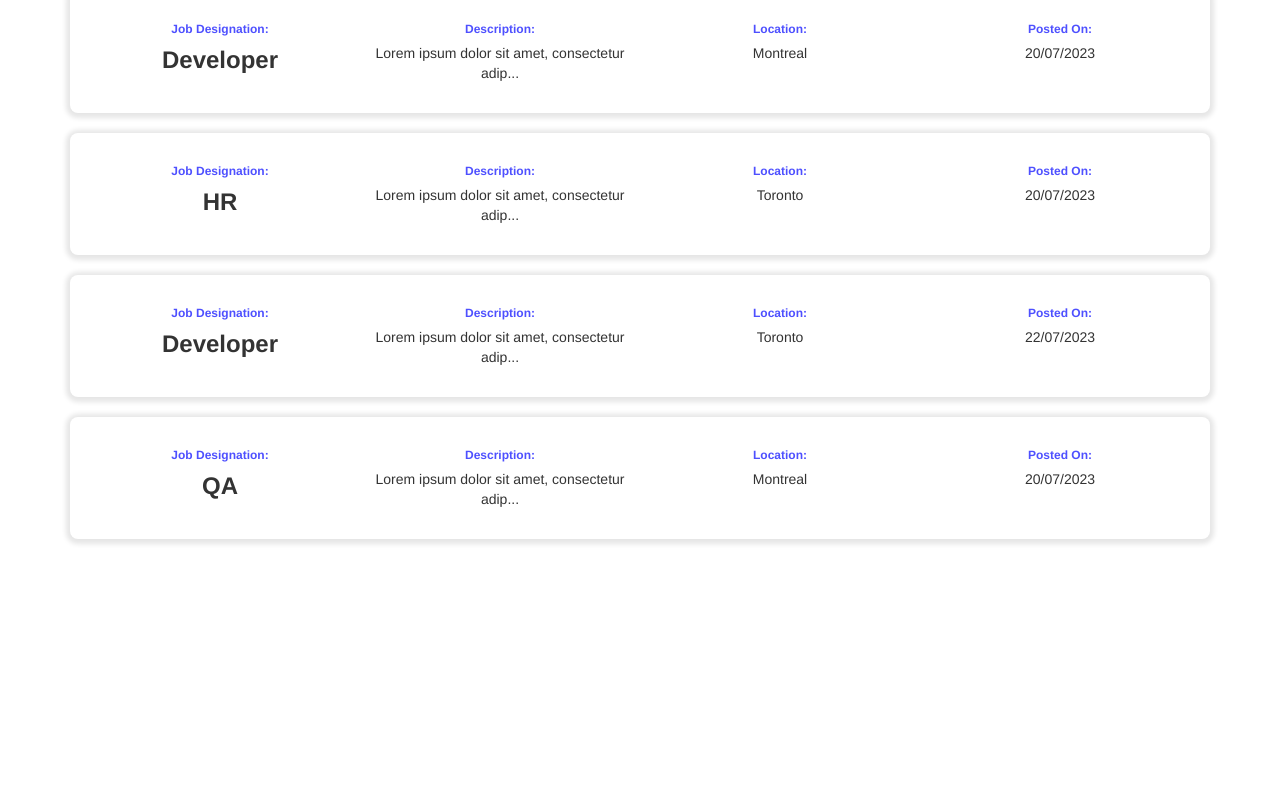
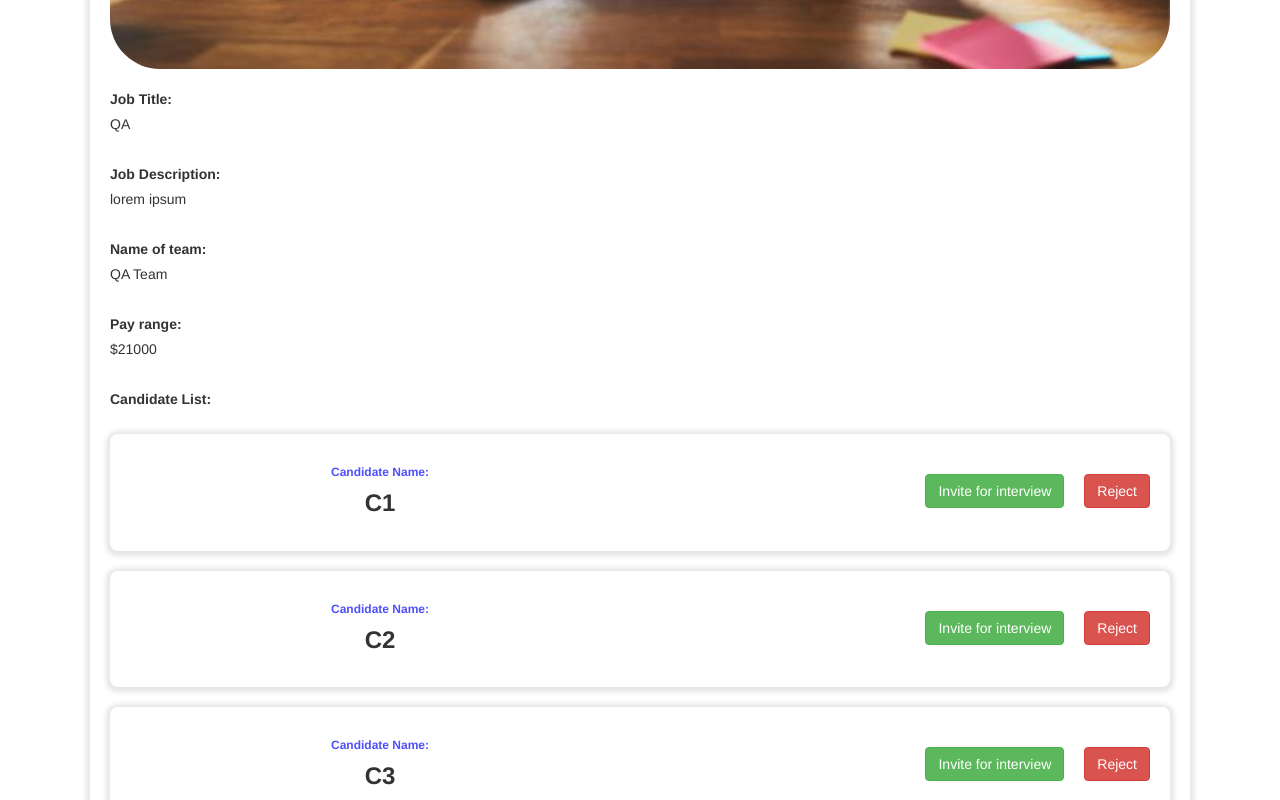
Before and after one commit to roshansadath/CareerPaths---Career-Services-Application, an Angular app in the folder project/frontend/careerPath-UI/: page /login in a window 1280 px wide. Shown: the part 640-1440 px from the top of the page. Before the commit the page ends 1199 px from the top, so only its background shows below. Built offline with nearby package versions, Linux system fonts and the light colour scheme.

Commit message:
created show job posting detail component

```diff
--- a/project/frontend/careerPath-UI/src/app/app-routing.module.ts
+++ b/project/frontend/careerPath-UI/src/app/app-routing.module.ts
@@ -3,10 +3,11 @@ import { RouterModule, Routes } from '@angular/router';
 import { LoginComponent } from './login/login.component';
 import { NewJobPostingComponent } from './new-job-posting/new-job-posting.component';
 import { DashboardComponent } from './dashboard/dashboard.component';
+import { JobPostingDetailComponent } from './job-posting-detail/job-posting-detail.component';
 
 const routes: Routes = [
   { path: '', redirectTo: '/login', pathMatch: 'full' },
-  { path: 'login', component: DashboardComponent },
+  { path: 'login', component: JobPostingDetailComponent },
   { path: 'posting/new', component: NewJobPostingComponent}
 ];
 
--- a/project/frontend/careerPath-UI/src/app/app.module.ts
+++ b/project/frontend/careerPath-UI/src/app/app.module.ts
@@ -14,6 +14,7 @@ import { StudentDashboardComponent } from './student-dashboard/student-dashboard
 import { EmployerDashboardComponent } from './employer-dashboard/employer-dashboard.component';
 import { CardComponent } from './card/card.component';
 import { NewJobPostingComponent } from './new-job-posting/new-job-posting.component';
+import { JobPostingDetailComponent } from './job-posting-detail/job-posting-detail.component';
 // import { SignupComponent } from './signup/signup.component';
 
 @NgModule({
@@ -28,6 +29,7 @@ import { NewJobPostingComponent } from './new-job-posting/new-job-posting.compon
     EmployerDashboardComponent,
     CardComponent,
     NewJobPostingComponent,
+    JobPostingDetailComponent,
     // SignupComponent
   ],
   imports: [
--- a/project/frontend/careerPath-UI/src/app/card/card.component.css
+++ b/project/frontend/careerPath-UI/src/app/card/card.component.css
@@ -36,3 +36,6 @@
     transition: 0.8s;
     box-shadow: 0px 1px 5px 4px rgba(0,0,0,0.31);
 }
+button{
+    margin: 10px;
+}
--- a/project/frontend/careerPath-UI/src/app/card/card.component.html
+++ b/project/frontend/careerPath-UI/src/app/card/card.component.html
@@ -1,20 +1,24 @@
 <div class="card-container">
     <div class="flex-container">
         <div>
-            <label>Job Designation:</label>
+            <label>{{ !student? 'Job Designation:':'Candidate Name:' }}</label>
             {{cardTitle}}
         </div>
-        <div>
+        <div *ngIf="!student">
             <label>Description:</label>
             {{cardDesc}}
         </div>
-        <div>
+        <div *ngIf="!student">
             <label>Location:</label>
             {{cardLocation}}
         </div>
-        <div>
+        <div *ngIf="!student">
             <label>Posted On:</label>
             {{cardDate}}
         </div>
+        <div *ngIf="student" style="text-align: end;">
+            <button class="btn btn-success">Invite for interview</button>
+            <button class="btn btn-danger">Reject</button>
+        </div>
     </div>
 </div>
--- a/project/frontend/careerPath-UI/src/app/card/card.component.ts
+++ b/project/frontend/careerPath-UI/src/app/card/card.component.ts
@@ -12,4 +12,17 @@ export class CardComponent {
   @Input() cardLocation = '';
   @Input() cardDate = '';
 
+  student: boolean = false;
+
+  ngOnInit(){
+    if(this.cardDesc == '' &&
+      this.cardLocation == '' &&
+      this.cardDate == ''){
+        this.student = true;
+      }
+      else{
+        this.student = false;
+      }
+  }
+
 }
--- a/project/frontend/careerPath-UI/src/app/employer-dashboard/employer-dashboard.component.ts
+++ b/project/frontend/careerPath-UI/src/app/employer-dashboard/employer-dashboard.component.ts
@@ -26,7 +26,7 @@ export class EmployerDashboardComponent {
   ];
 
   getJobPostings(){
-    this.employerService.getJobPostingData().subscribe({
+    this.employerService.getJobPostingListData().subscribe({
       next: response=> {
         this.jobPosting = response;
       }, error: err => {
--- /dev/null
+++ b/project/frontend/careerPath-UI/src/app/job-posting-detail/job-posting-detail.component.css
@@ -0,0 +1,14 @@
+.posting-container{
+    box-shadow: 0px 1px 5px 4px rgba(0,0,0,0.1);
+    padding: 20px;
+    margin: 20px;
+    border-radius: 10px;
+}
+.form-container{
+    width: 100%;
+    margin-top: 20px;
+}
+
+.form-container > div{
+    margin-bottom: 30px;
+}
--- /dev/null
+++ b/project/frontend/careerPath-UI/src/app/job-posting-detail/job-posting-detail.component.html
@@ -0,0 +1,40 @@
+<div class="container">
+
+    <div class="posting-container">
+        <div>
+            <h2 style="margin-bottom: 20px;"><b>Job Posting Detail:</b></h2>
+        </div>
+       <div>
+            <img style="width: -webkit-fill-available; border-radius: 50px;" src="../../assets/img-20180108-5a53475c96097-720x405.jpg">
+       </div>
+       <div class="form-container">
+                <div>
+                    <div><label>Job Title: </label></div>
+                    <div>{{ jobTitle }}</div>
+                </div>
+                <div>
+                    <div><label>Job Description: </label></div>
+                    <div>{{ jobDesc }}
+                    </div>
+                </div>
+                <div>
+                    <div><label>Name of team: </label></div>
+                    <div>{{ nameOfTeam }}</div>
+                </div>
+                <div>
+                    <div><label>Pay range: </label></div>
+                    <div>${{ payRange }}</div>
+                </div>
+
+
+            <div>
+                <div>
+                    <label>Candidate List:</label>
+                </div>
+                <div *ngFor="let candidate of candidateList">
+                    <app-card [cardTitle]="candidate.name" [cardDesc]="empty" [cardLocation]="empty" [cardDate]="empty"></app-card>
+                </div>
+            </div>
+       </div>
+    </div>
+</div>
--- /dev/null
+++ b/project/frontend/careerPath-UI/src/app/job-posting-detail/job-posting-detail.component.ts
@@ -0,0 +1,33 @@
+import { Component } from '@angular/core';
+import { EmployerService } from '../services/employer/employer.service';
+
+@Component({
+  selector: 'app-job-posting-detail',
+  templateUrl: './job-posting-detail.component.html',
+  styleUrls: ['./job-posting-detail.component.css']
+})
+export class JobPostingDetailComponent {
+
+  ngOnInit(){
+
+  }
+  constructor(private employerService: EmployerService){
+
+  }
+  jobTitle: string = 'QA';
+  jobDesc: string = 'lorem ipsum';
+  nameOfTeam: string = 'QA Team';
+  payRange: string = '21000';
+
+  empty: string = '';
+
+  candidateList = [
+    { name: 'C1'},
+    { name: 'C2'},
+    { name: 'C3'},
+    { name: 'C4'},
+    { name: 'C5'}
+  ]
+
+
+}
--- a/project/frontend/careerPath-UI/src/app/services/employer/employer.service.ts
+++ b/project/frontend/careerPath-UI/src/app/services/employer/employer.service.ts
@@ -10,11 +10,15 @@ export class EmployerService {
 
   constructor(private http: HttpClient) { }
 
-  getJobPostingData(): Observable<any>{
+  getJobPostingListData(): Observable<any>{
     return this.http.get(`${APIUrl}/employer/postings`);
   }
 
   postNewJobData(data: any): Observable<any>{
     return this.http.post(`${APIUrl}/employer/post/job`, data);
   }
+
+  getJobDetail(data: any): Observable<any>{
+    return this.http.get(`${APIUrl}/employer/postings/detail`, data);
+  }
 }
```
Also changed, not shown: project/frontend/careerPath-UI/src/assets/img-20180108-5a53475c96097-720x405.jpg (added), 1 other file (tests, documents, lock files or other folders).
